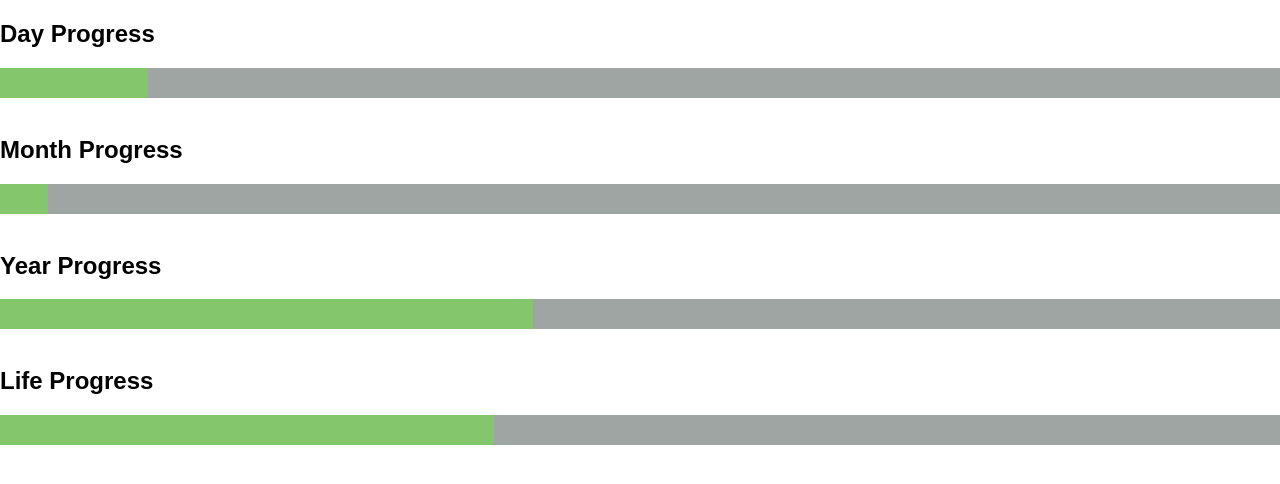
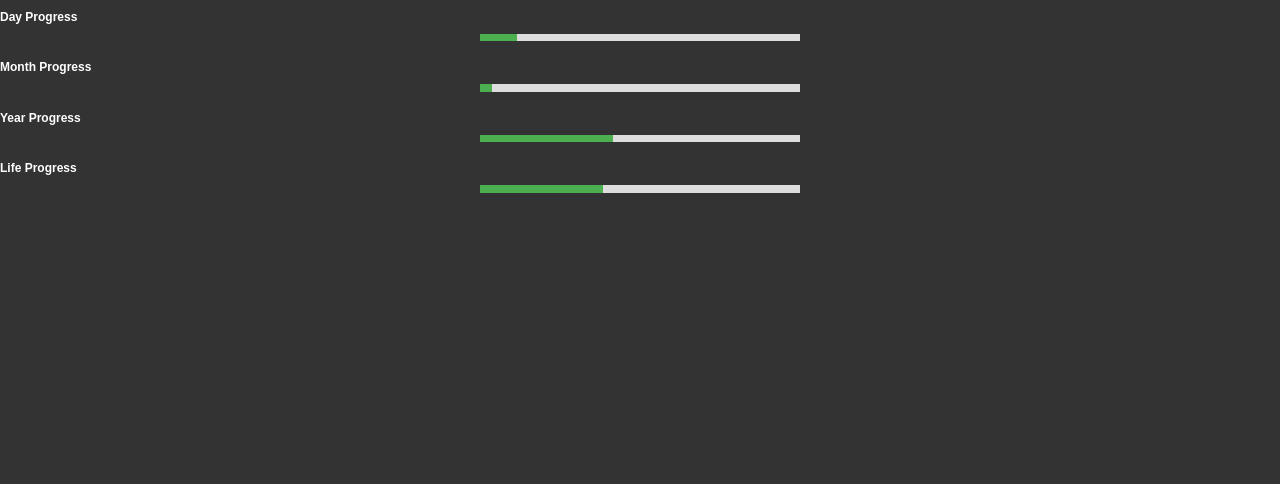
Before and after one commit to braaaaains/notion-widgets, a plain HTML site: page index.html in a window 1280 px wide. Drawn offline with Linux system fonts and the light colour scheme.

Commit message:
Update index.html

```diff
--- a/index.html
+++ b/index.html
@@ -5,17 +5,21 @@
 body {
   font-family: Arial;
   margin: 0;
+  background-color: #333;
+  color: white;
+  font-size: 8px;
 }
 
 .myProgress {
-  width: 100%;
-  background-color: #9fa5a2;
+  width: 25%;
+  background-color: #ddd;
+  margin: auto;
 }
 
 .myBar {
   width: 1%;
-  height: 30px;
-  background-color: #83c66c;
+  height: 7.5px;
+  background-color: #4CAF50;
 }
 </style>
 </head>
```
